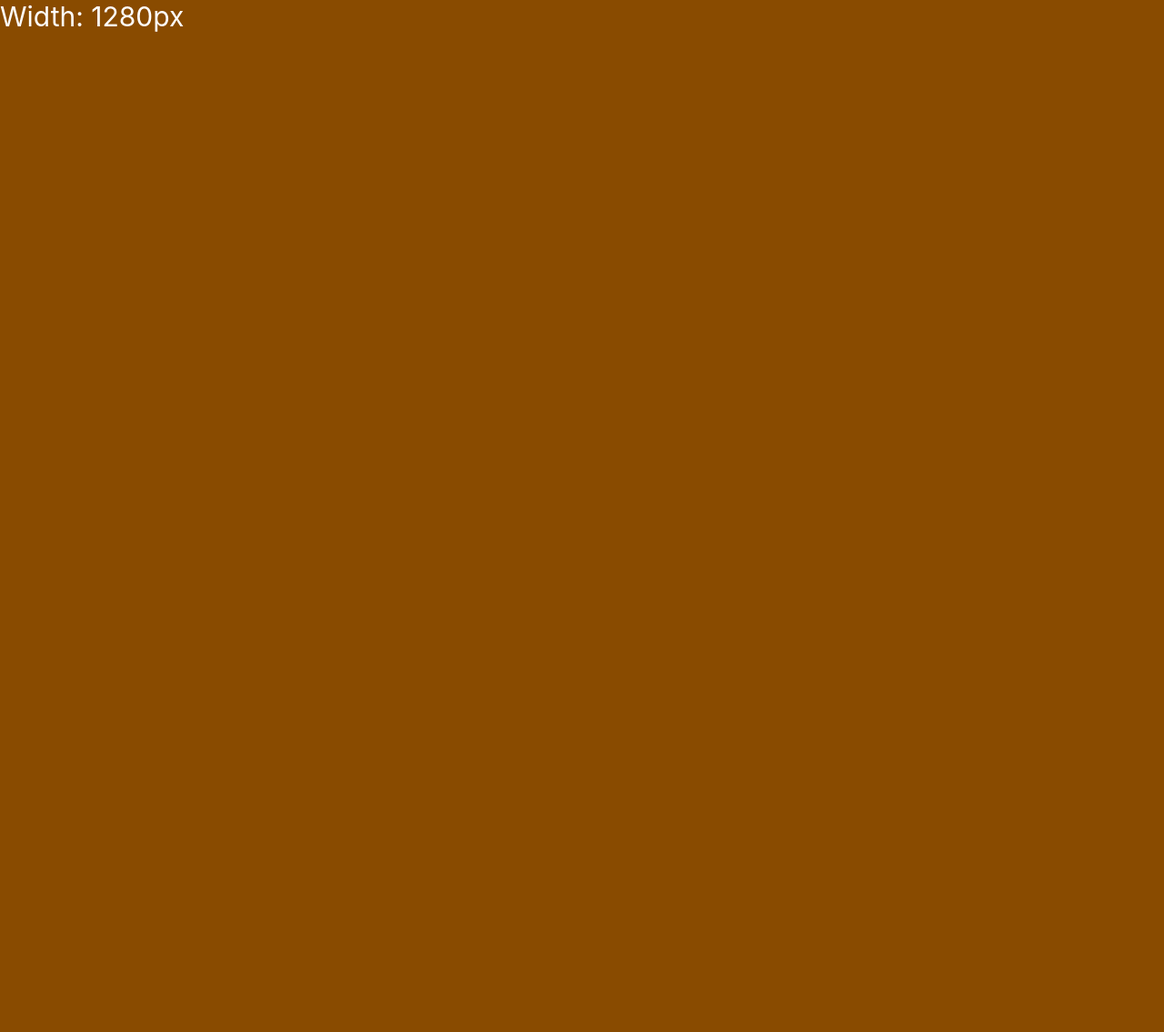
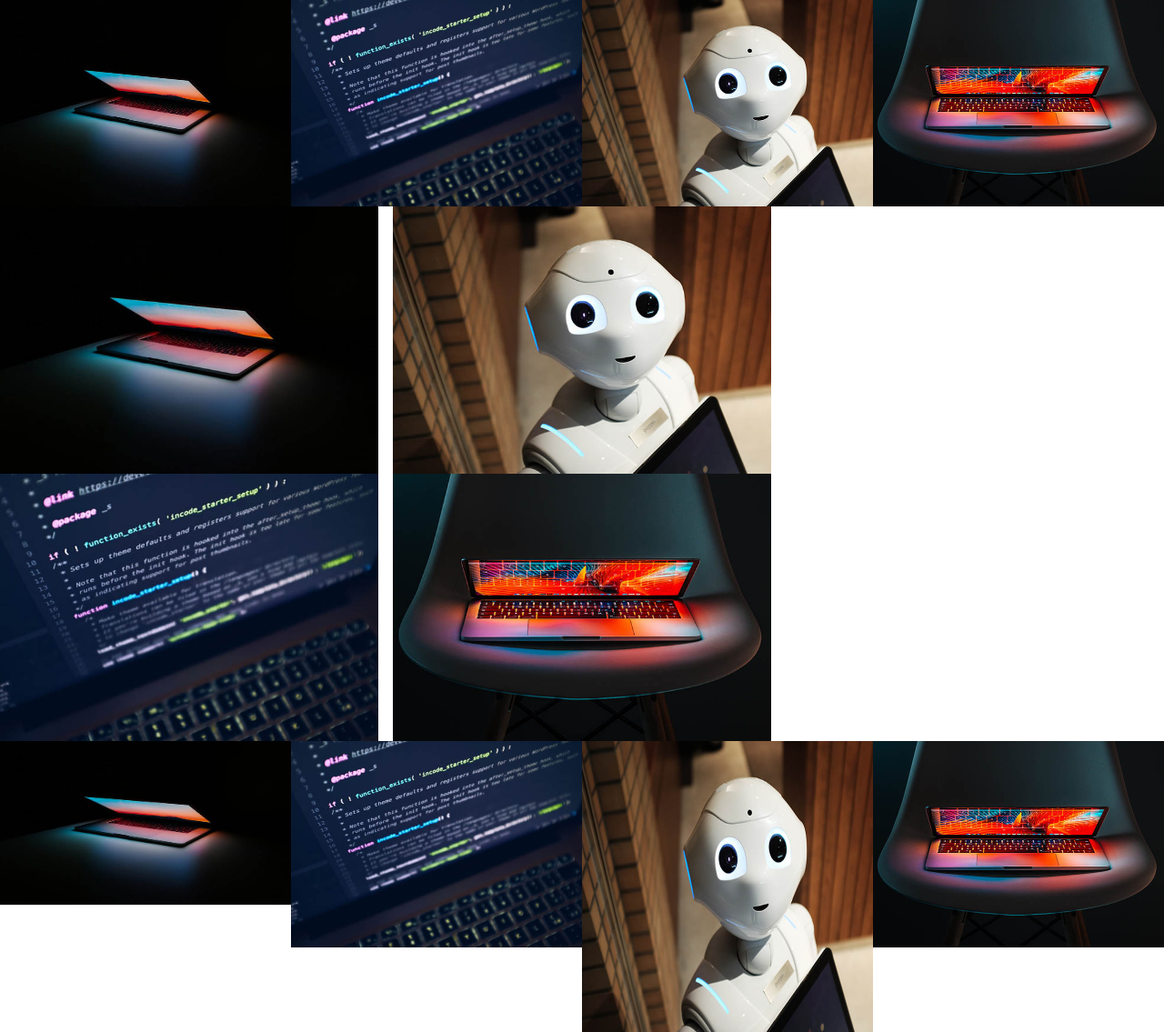
Before and after one commit to iechoswf26/Udemy_Tailwind, a React (Vite) app: page / in a window 1280 px wide. Shown: the whole page at 91% size. Before the commit the page ends 800 px from the top, so only its background shows below. Built offline with nearby package versions, Linux system fonts and the light colour scheme; a web font is replaced by a local one.

Commit message:
Completed Tailwind Lesson 12 (Columns).

```diff
--- a/index.html
+++ b/index.html
@@ -27,7 +27,7 @@
 
     <link href="/src/style.css" rel="stylesheet">
   </head>
-  <body class="bg-black sm:bg-green-800 md:bg-blue-800 lg:bg-yellow-800">
+  <body>
     <div id="root"></div>
     <script type="module" src="/src/main.jsx"></script>
   </body>
--- /dev/null
+++ b/src/12_Columns/Columns.jsx
@@ -0,0 +1,37 @@
+import img1 from '../assets/img1.jpg'
+import img2 from '../assets/img2.jpg'
+import img3 from '../assets/img3.jpg'
+import img4 from '../assets/img4.jpg'
+
+const Columns = () => {
+    return (
+        <div>
+        {/*    Columns*/}
+            <div className="columns-4 gap-0">
+                <img className="w-full" src={img1} alt="open laptop in darkness"/>
+                <img className="w-full" src={img2} alt="coding"/>
+                <img className="w-full" src={img3} alt="white robot"/>
+                <img className="w-full" src={img4} alt="laptop on chair"/>
+            </div>
+
+            <div className="columns-xs">
+                <img className="w-full" src={img1} alt="open laptop in darkness"/>
+                <img className="w-full" src={img2} alt="coding"/>
+                <img className="w-full" src={img3} alt="white robot"/>
+                <img className="w-full" src={img4} alt="laptop on chair"/>
+            </div>
+
+
+        {/*    Aspect Ratio*/}
+            <div className="columns-4 gap-0">
+                <img className="w-full aspect-video" src={img1} alt="open laptop in darkness"/>
+                <img className="w-full" src={img2} alt="coding"/>
+                <img className="w-full aspect-square" src={img3} alt="white robot"/>
+                <img className="w-full" src={img4} alt="laptop on chair"/>
+            </div>
+
+        </div>
+    )
+}
+
+export default Columns;
--- a/src/App.jsx
+++ b/src/App.jsx
@@ -1,9 +1,10 @@
-import Breakpoints from "./11_Breakpoints/Breakpoints.jsx";
+import Columns from "./12_Columns/Columns.jsx";
+
 
 const App = () => {
   return (
       <div>
-          <Breakpoints/>
+          <Columns/>
 
       </div>
   )
```
